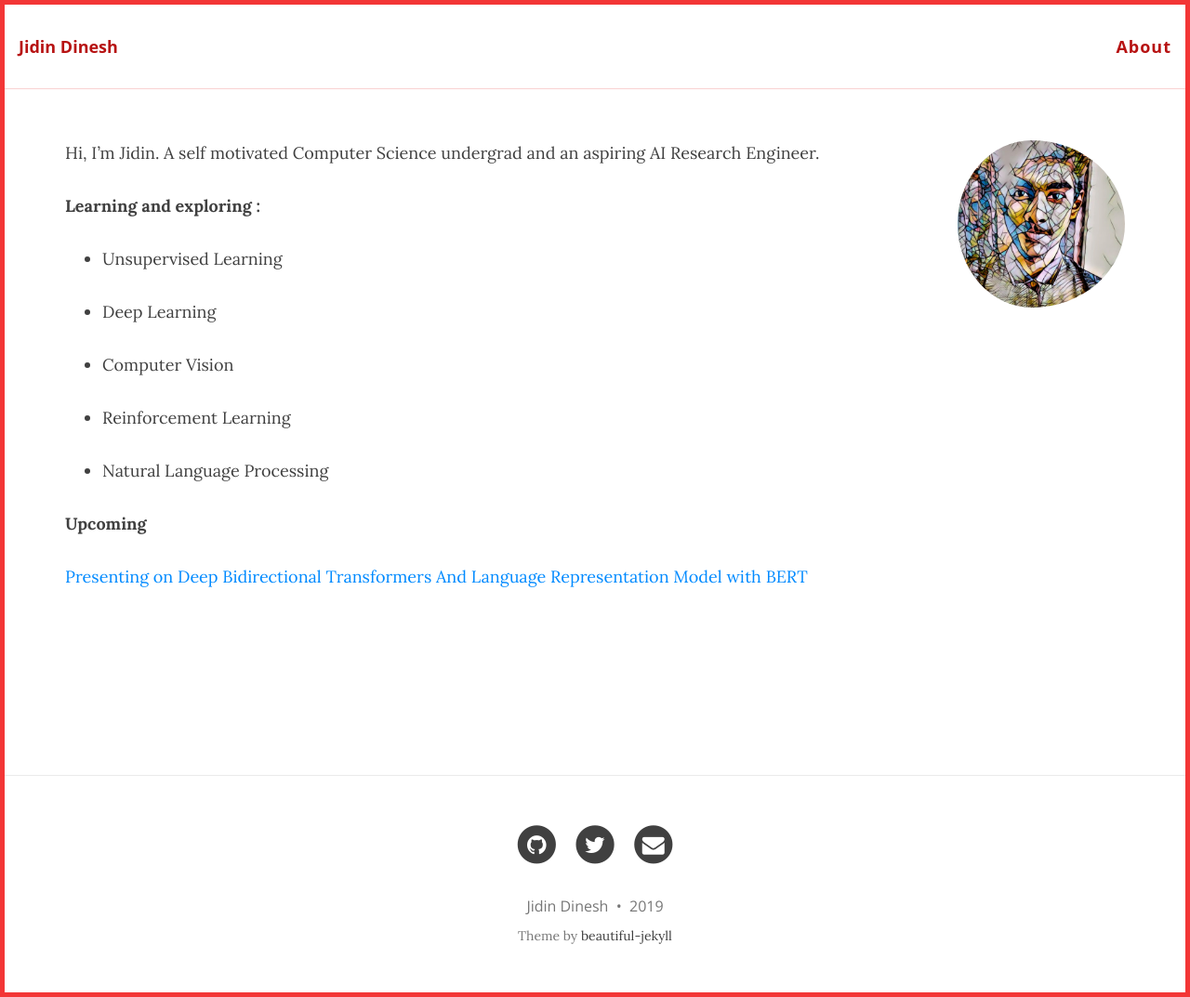
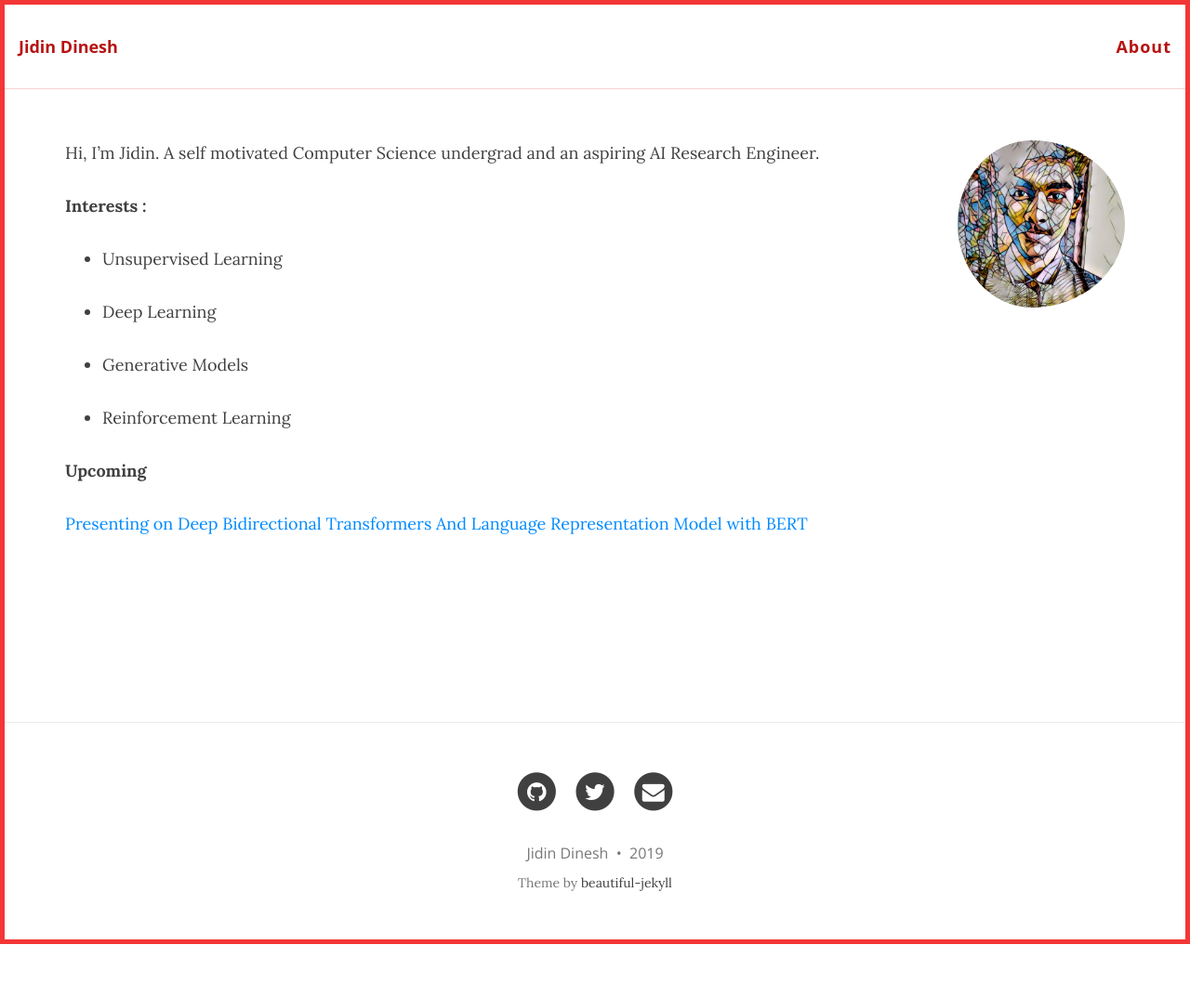
Before and after one commit to jidindinesh/jidindinesh.github.io, a Jekyll site: the page built from About.md, in a window 1280 px wide. Shown: the whole page at 93% size. Built offline with Jekyll 4.4.1, drawn with Linux system fonts in a browser that asks for light colours; nearby versions of some CDN libraries; our own code applies the rules of GitHub Pages for plain Markdown files; after the commit the page ends 1016 px from its top, so only the background shows below that.

Commit message:
Update About.md

```diff
--- a/About.md
+++ b/About.md
@@ -2,23 +2,18 @@
 
 ![Jidin Dinesh](/img/dp.jpeg){:style="width: 200px; overflow: hidden; border-radius: 50%; float: right; padding-left: 20px"}
 
-
-
-
 Hi, I'm Jidin.
 A self motivated Computer Science undergrad and an aspiring AI Research Engineer.
 
-**Learning and exploring :**
+**Interests :**
 
 * Unsupervised Learning
 
 * Deep Learning
 
-* Computer Vision
+* Generative Models
 
 * Reinforcement Learning
-
-* Natural Language Processing
 
 **Upcoming**
 
```
